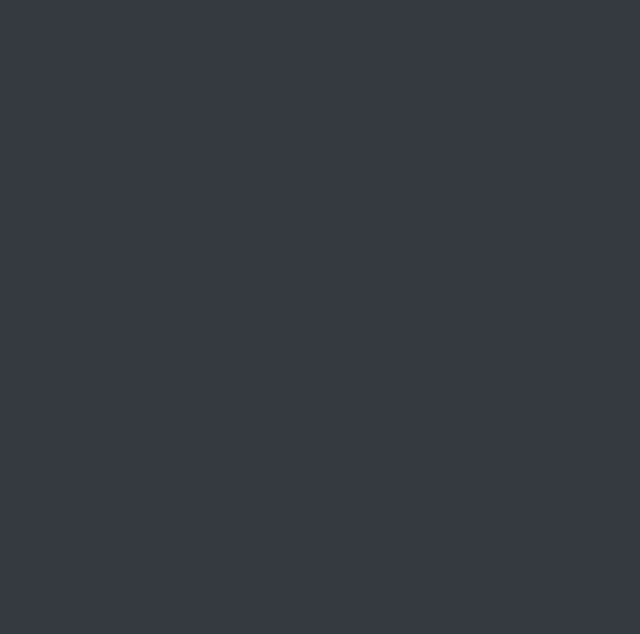
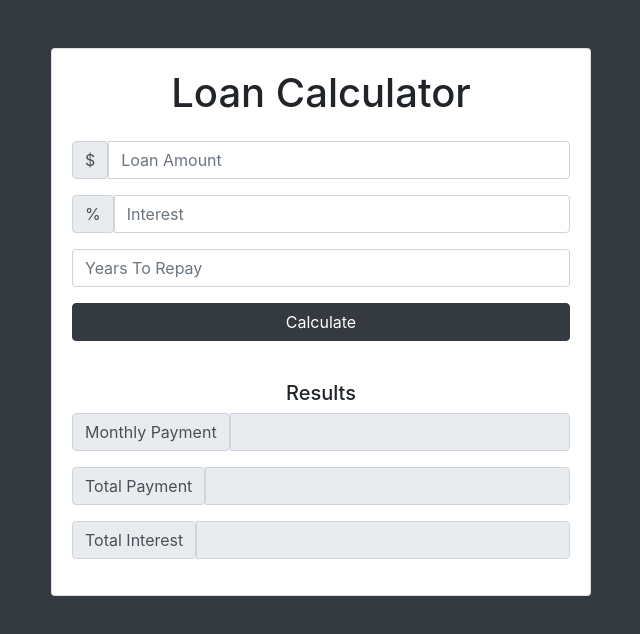
Before and after one commit to miguelpl32/calcular-interes, a plain HTML site: page index.html in a window 1280 px wide. Shown: the whole page, without its empty margins (319-959 px from the left). Drawn offline with nearby package versions, Linux system fonts and the light colour scheme.

Commit message:
Creada interfaz

```diff
--- a/index.html
+++ b/index.html
@@ -19,6 +19,99 @@
     <title>Hello, world!</title>
   </head>
   <body class="bg-dark">
+    <div class="container">
+      <div class="row">
+        <div class="col-md-6 mx-auto">
+          <div class="card card-body text-center mt-5">
+            <h1 class="heading display-5 pb-3">Loan Calculator</h1>
+            <form action="loand-form">
+              <div class="form-group">
+                <div class="input-group">
+                  <span class="input-group-text">$</span>
+                  <input
+                    type="number"
+                    class="form-control"
+                    id="amount"
+                    placeholder="Loan Amount"
+                  />
+                </div>
+              </div>
+              <div class="form-group">
+                <div class="input-group">
+                  <span class="input-group-text">%</span>
+                  <input
+                    type="number"
+                    class="form-control"
+                    id="interest"
+                    placeholder="Interest"
+                  />
+                </div>
+              </div>
+              <div class="form-group">
+                <input
+                  type="number"
+                  class="form-control"
+                  id="years"
+                  placeholder="Years To Repay"
+                />
+              </div>
+              <div class="form-group">
+                <input
+                  type="submit"
+                  value="Calculate"
+                  class="btn btn-dark btn-block"
+                />
+              </div>
+            </form>
+            <!-- LOADING -->
+            <!-- <div id="loading">
+              <img src="img/loading.gif" alt="" />
+            </div> -->
+
+            <!-- RESULT -->
+            <div id="results" class="pt-4">
+              <h5>Results</h5>
+              <div class="form-group">
+                <div class="input-group">
+                  <span class="input-group-text">Monthly Payment</span>
+                  <input
+                    type="number"
+                    class="form-control"
+                    id="monthly-payment"
+                    disabled
+                  />
+                </div>
+              </div>
+
+              <div class="form-group">
+                <div class="input-group">
+                  <span class="input-group-text">Total Payment</span>
+                  <input
+                    type="number"
+                    class="form-control"
+                    id="total-payment"
+                    disabled
+                  />
+                </div>
+              </div>
+
+              <div class="form-group">
+                <div class="input-group">
+                  <span class="input-group-text">Total Interest</span>
+                  <input
+                    type="number"
+                    class="form-control"
+                    id="total-interest"
+                    disabled
+                  />
+                </div>
+              </div>
+            </div>
+          </div>
+        </div>
+      </div>
+    </div>
+
     <script
       src="https://code.jquery.com/jquery-3.5.1.slim.min.js"
       integrity="sha384-DfXdz2htPH0lsSSs5nCTpuj/zy4C+OGpamoFVy38MVBnE+IbbVYUew+OrCXaRkfj"
@@ -34,5 +127,6 @@
       integrity="sha384-w1Q4orYjBQndcko6MimVbzY0tgp4pWB4lZ7lr30WKz0vr/aWKhXdBNmNb5D92v7s"
       crossorigin="anonymous"
     ></script>
+    <script src="app.js"></script>
   </body>
 </html>
```
